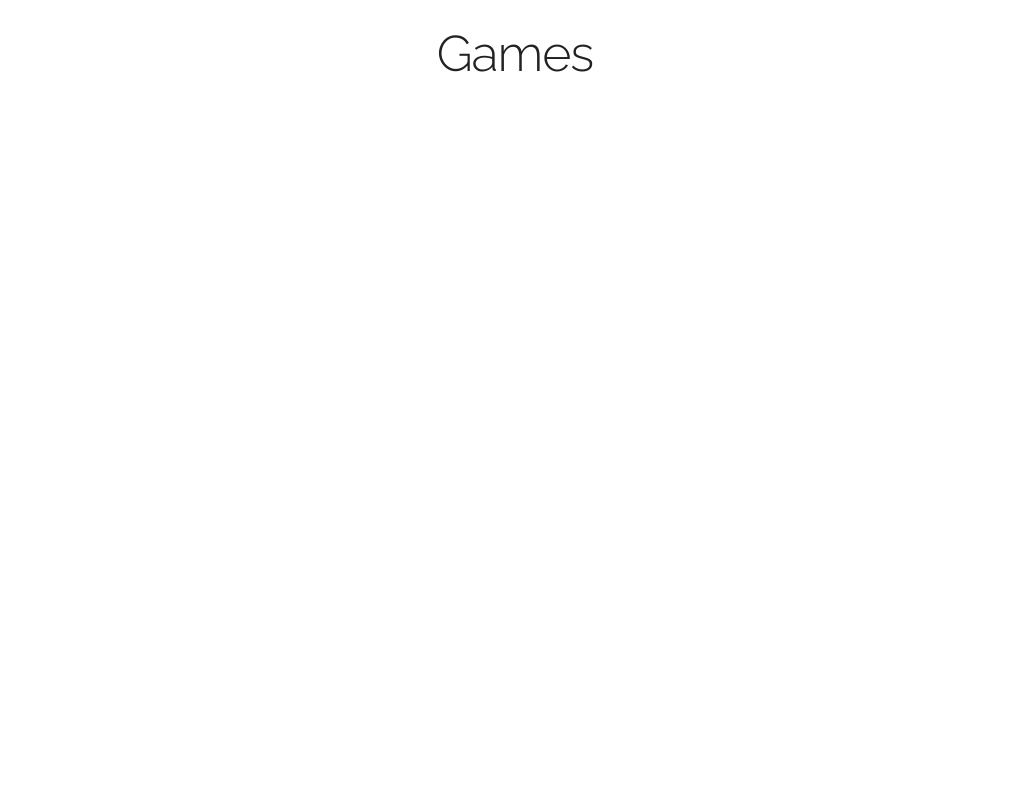
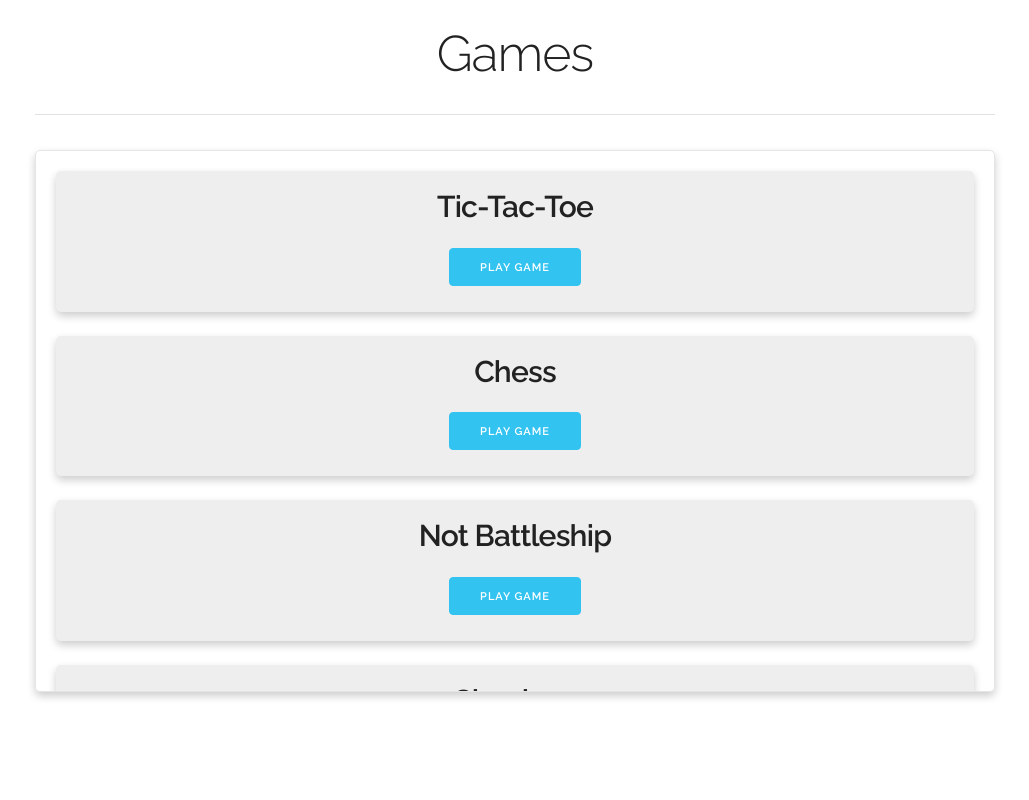
Before and after one commit to TwoDukes/socket-games, a website: page public/index.html in a window 1280 px wide. Shown: the whole page, without its empty margins (125-1154 px from the left). Drawn offline with Linux system fonts and the light colour scheme.

Commit message:
Added game selector

```diff
--- /dev/null
+++ b/public/css/style.css
@@ -0,0 +1,34 @@
+.card {
+	width: 100%;
+	background-color: #eeeeee;
+    box-shadow: 0 4px 8px 0 rgba(0,0,0,0.2);
+    transition: 0.3s;
+    border-radius: 5px; /* 5px rounded corners */
+}
+
+/* On mouse-over, add a deeper shadow */
+.card:hover {
+    box-shadow: 0 8px 16px 0 rgba(0,0,0,0.2);
+}
+
+/* Add some padding inside the card container */
+.card-container {
+    padding: 16px 16px;
+}
+
+.game-button:hover {
+    box-shadow: 0 5px 5px 0 #82e1ff;
+    transition: 0.3s;
+}
+
+.game-card-holders {
+	overflow-y: scroll;
+	height: 500px;
+	padding: 20px;
+	border-color: #e5e5e5;
+	box-shadow: 0 4px 8px 0 rgba(0,0,0,0.2);
+    transition: 0.3s;
+	border-radius: 5px;
+	border-width: 1px;
+	border-style: solid;
+}
--- a/public/index.html
+++ b/public/index.html
@@ -21,6 +21,7 @@
   <!-- CSS –––––––––––––––––––––––––––––––––––––––––––––––––– -->
   <link rel="stylesheet" href="css/normalize.css">
   <link rel="stylesheet" href="css/skeleton.css">
+  <link rel="stylesheet" href="css/style.css">
 
   <!-- JS –––––––––––––––––––––––––––––––––––––––––––––––––– -->
   <script type="text/javascript" src="js/libs/socket.io.slim.js"></script>
@@ -33,12 +34,43 @@
 <body>
 
 	<center>
-		<div id="content">
+		<div id="content" class="container">
 			<br>
 			<h1>Games</h1>
-
+      <hr>
+      <div class="game-card-holders">
+        <div class="card">
+          <div class="card-container">
+            <h4><b>Tic-Tac-Toe</b></h4>
+            <button class="button-primary game-button" id="play-button-tic-tac-toe">Play Game</button>
+          </div>
+        </div>
+        <br>
+        <div class="card">
+          <div class="card-container">
+            <h4><b>Chess</b></h4>
+            <button class="button-primary game-button" id="play-button-chess">Play Game</button>
+          </div>
+        </div>
+        <br>
+        <div class="card">
+          <div class="card-container">
+            <h4><b>Not Battleship</b></h4>
+            <button class="button-primary game-button" id="play-button-battle-shop">Play Game</button>
+          </div>
+        </div>
+        <br>
+        <div class="card">
+          <div class="card-container">
+            <h4><b>Checkers</b></h4>
+            <button class="button-primary game-button" id="play-button-checkers">Play Game</button>
+          </div>
+        </div>
+      </div>
 		</div>
 	</center>
 
+  <script type="text/javascript" src="js/script.js"></script>
+
 </body>
 </html>
```
Also changed, not shown: public/js/script.js (added), 2 other files.
